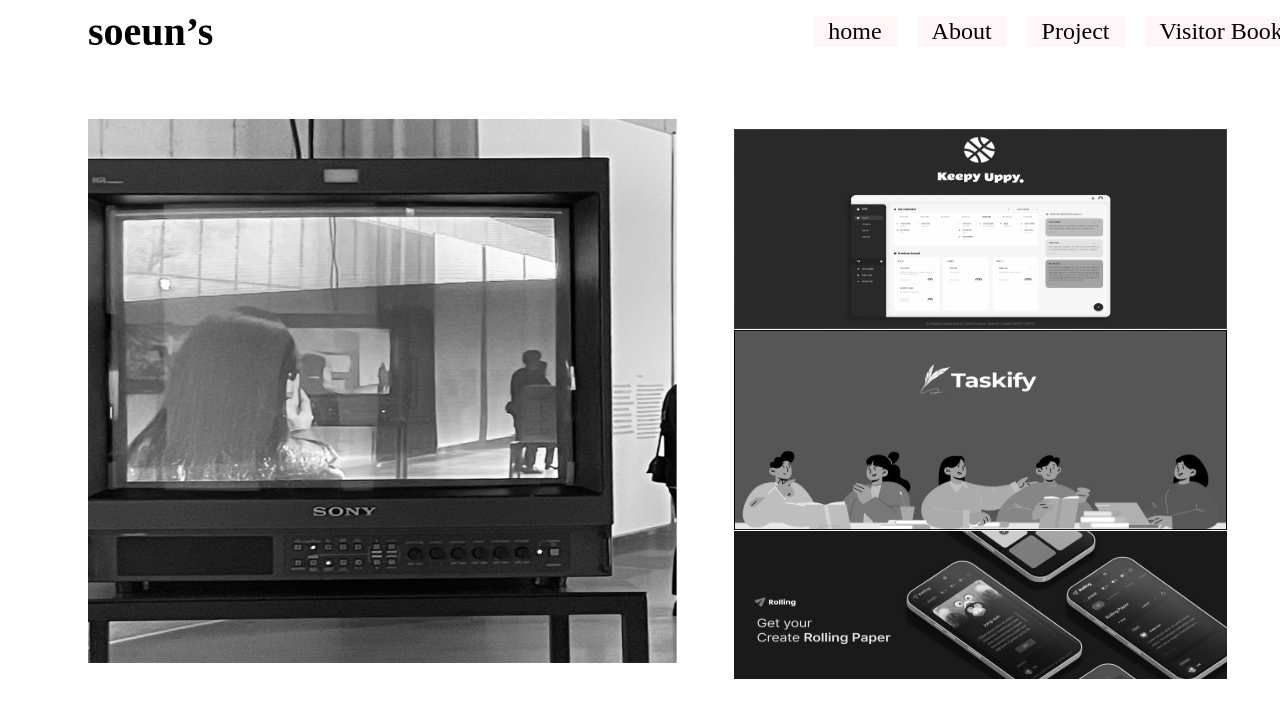
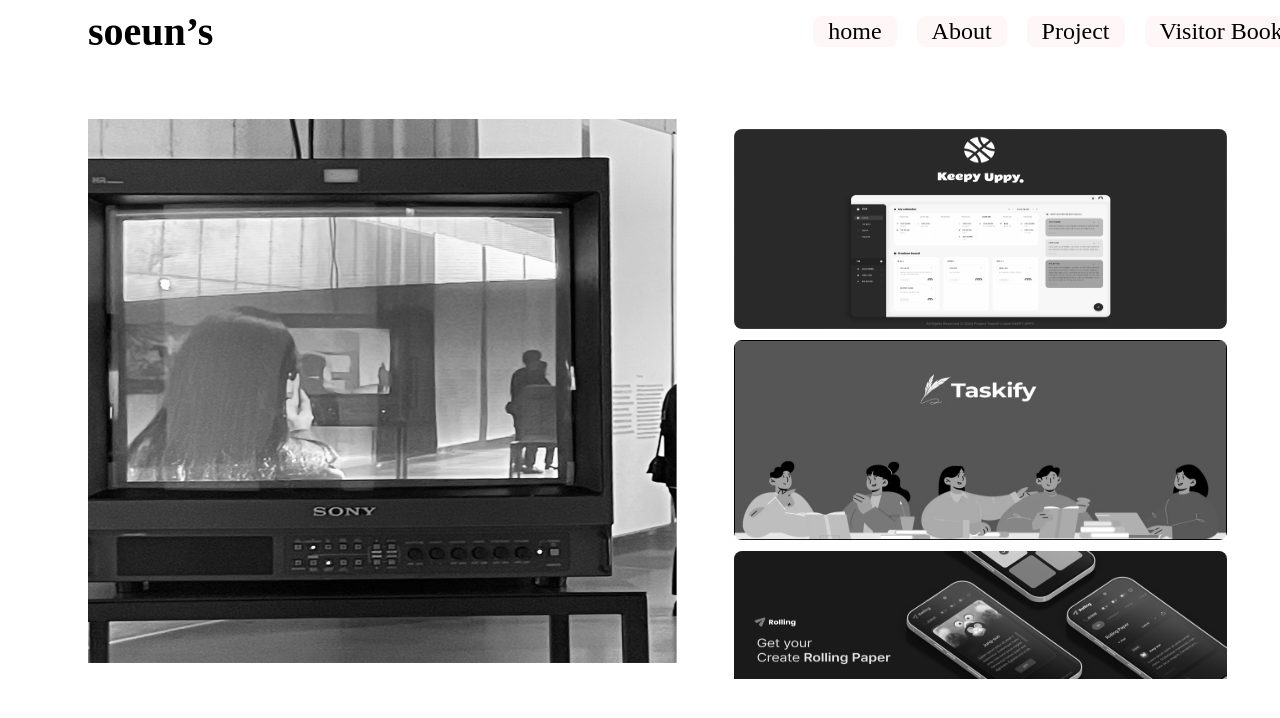
Before and after one commit to sobokki/sobokkiWorld, a Next.js app: page /project in a window 1280 px wide. Shown: the top 718 px of the page. Built offline with nearby package versions, Linux system fonts and the light colour scheme.

Commit message:
refactor: 스타일 수정

```diff
--- a/src/app/(pages)/project/project.module.scss
+++ b/src/app/(pages)/project/project.module.scss
@@ -19,6 +19,8 @@
 
   .image,
   .keepyUppyDarkImg {
+    border-radius: 0.8rem;
+
     @include tablet {
       width: 36rem;
     }
@@ -32,6 +34,7 @@
   /* 스크롤바 색상 설정 (투명) */
   .imageWrapper {
     position: relative;
+    margin-bottom: 1rem;
   }
 
   .button {
--- a/src/app/components/mainImg/mainImg.module.scss
+++ b/src/app/components/mainImg/mainImg.module.scss
@@ -5,7 +5,6 @@
   margin-top: 0;
   width: 60rem;
   height: 60rem;
-
 
   @include tablet {
     width: 40rem;
--- a/src/app/components/nav/nav.module.scss
+++ b/src/app/components/nav/nav.module.scss
@@ -3,6 +3,7 @@
 .container {
   display: flex;
   align-items: center;
+  justify-content: space-between;
   width: 100%;
   animation-duration: 3s;
   animation-name: slidein;
@@ -65,7 +66,7 @@
     gap: 2rem;
     white-space: nowrap;
     position: relative;
-
+    margin-right: 20rem;
     @include tablet {
       @include text-14style();
       gap: 1rem;
@@ -86,6 +87,7 @@
     position: relative;
     overflow: hidden;
     transition: all 0.7s ease-out;
+    border-radius: 0.8rem;
 
     @include tablet {
       padding: 0.5rem 1.4rem;
```
